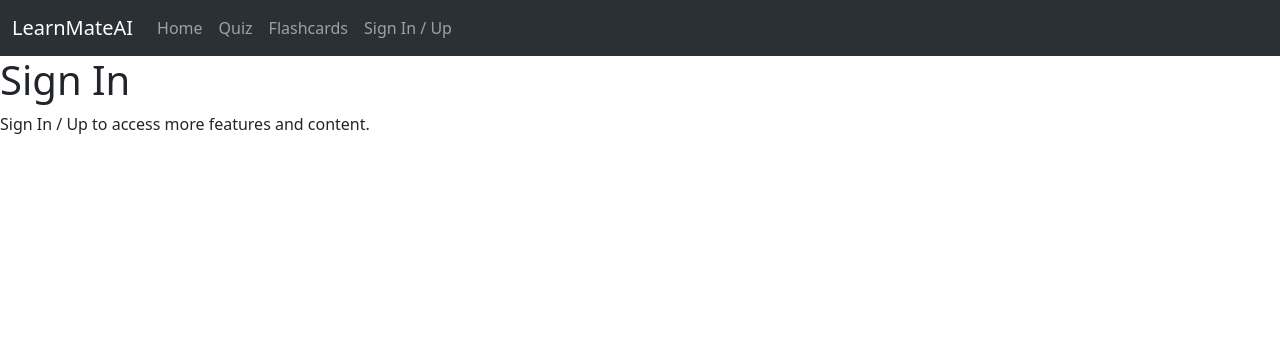
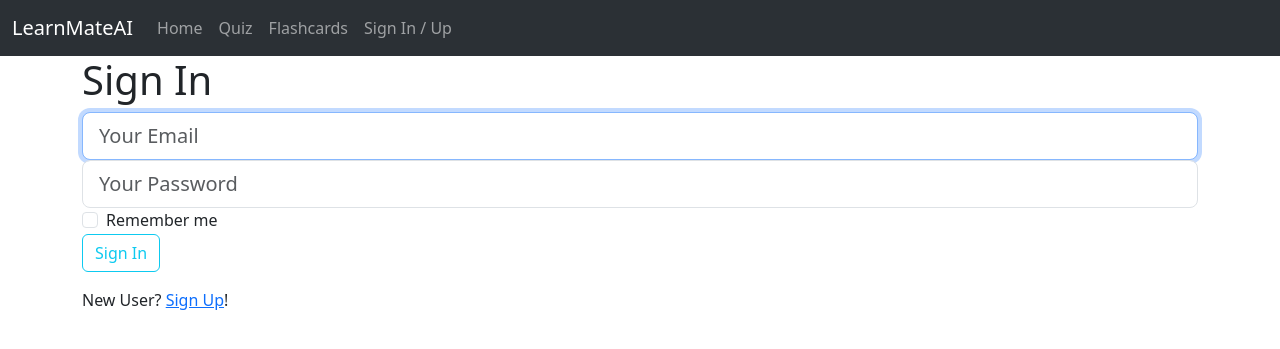
Before and after one commit to Panagris/week_2_project, a Flask app: page /signin in a window 1280 px wide. Shown: the top 349 px of the page. Run offline with Flask 3, Linux system fonts and the light colour scheme.

Commit message:
Created Sign In/Up Frontend Also added secret key and some imports/modules we will need later

```diff
--- a/main.py
+++ b/main.py
@@ -1,13 +1,26 @@
-from flask import Flask, render_template, url_for, flash, redirect
+from flask import Flask, render_template, url_for, flash, redirect, Blueprint
 from forms import RegistrationForm
+from flask_sqlalchemy import SQLAlchemy
 from flask_behind_proxy import FlaskBehindProxy
 import os
 
+
+db = SQLAlchemy()
+
 app = Flask(__name__)
 proxied = FlaskBehindProxy(app)
+
 #  TODO: Add a secret key to the app.config dictionary.
-# app.config['SECRET_KEY'] = os.environ.get('SECRET_KEY')
+app.config['SECRET_KEY'] = '70dd3b360c7b766a43f2db955ad41043'
+app.config['SQLALCHEMY_DATABASE_URI'] = 'sqlite:///db.sqlite'
 
+db.init_app(app)
+
+# main = Blueprint('main', __name__)
+# auth = Blueprint('auth', __name__)
+
+# app.register_blueprint(auth)
+# app.register_blueprint(main)
 
 # EXAMPLE FORMATS
 @app.route("/")
@@ -28,7 +41,11 @@ def quiz():
 
 @app.route("/signin")
 def signin():
-    return render_template('signin.html', title='Sign In')
+    return render_template('signin.html', title='Sign In', signin=True)
+
+@app.route("/signup")
+def signup():
+    return render_template('signin.html', title='Sign Up', signin=False)
 
 
 @app.route("/register", methods=['GET', 'POST'])
--- a/templates/index.html
+++ b/templates/index.html
@@ -50,7 +50,9 @@
         </div>
       </nav>
 
-      {% block content %}{% endblock %}
+    <div class="container">
+        {% block content %}{% endblock %}
+    </div>
 
     <script src="https://cdn.jsdelivr.net/npm/bootstrap@5.3.3/dist/js/bootstrap.bundle.min.js"
     integrity="sha384-YvpcrYf0tY3lHB60NNkmXc5s9fDVZLESaAA55NDzOxhy9GkcIdslK1eN7N6jIeHz"
--- a/templates/signin.html
+++ b/templates/signin.html
@@ -1,6 +1,41 @@
 {% extends "index.html" %}
 
 {% block content %}
-    <h1>{{ title }}</h1>
-    <p>Sign In / Up to access more features and content.</p>
+
+<h1 class="title">{{ "Sign In" if signin else "Sign Up" }}</h1>
+
+<div class="content-section">
+    <form method="POST" action="">
+        <fieldset class="form-group">
+            <div class="form-group">
+                <input class="form-control form-control-lg" type="email" name="email" placeholder="Your Email" autofocus="">
+            </div>
+
+            <div class="form-group">
+                <input class="form-control form-control-lg" type="password" name="password" placeholder="Your Password">
+            </div>
+
+            {% if signin %}
+                <div class="form-check">
+                    <input class="form-check-input" type="checkbox" name="remember">
+                    <label class="form-check-label" for="flexCheckDefault">
+                        Remember me
+                    </label>
+                </div>
+            {% else %}
+                <div class="form-group">
+                    <input class="form-control form-control-lg" type="password" name="confirm_password" placeholder="Confirm Password">
+                </div>
+            {% endif %}
+            <div class="form-group">
+                <button class="btn btn-outline-info">{{ "Sign In" if signin else "Sign Up" }}</button>
+            </div>
+        </fieldset>
+    </form>
+    {% if signin %}
+    <p>New User? <a href="{{ url_for('signup') }}">Sign Up</a>!</p>
+    {% else %}
+    <p>Returning User? <a href="{{ url_for('signin') }}">Sign In</a>!</p>
+    {% endif %}
+</div>
 {% endblock %}
```
